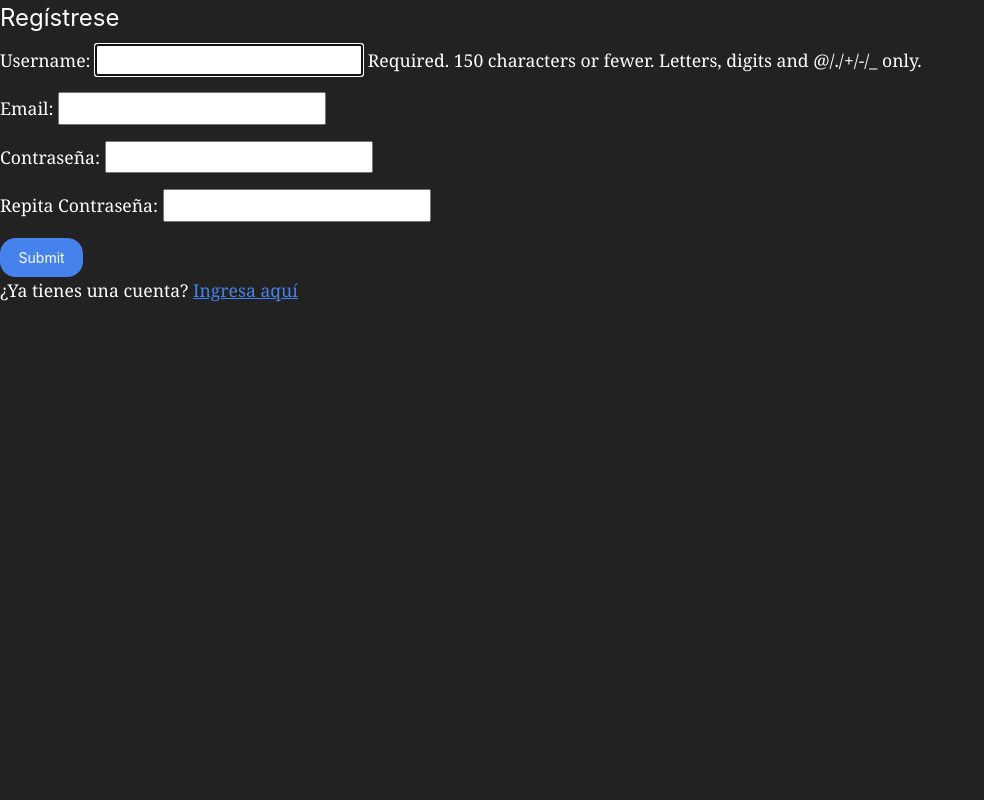
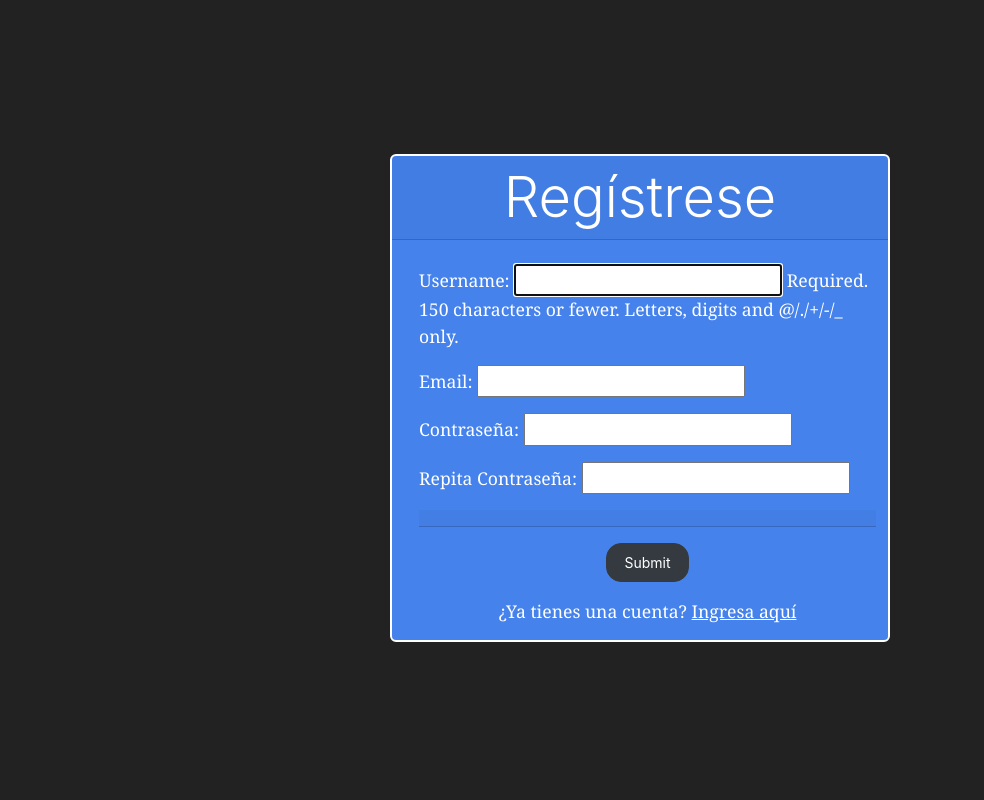
Before and after one commit to PabloViano/FutbolScoutNet, a Django app: page /registro/ in a window 1280 px wide. Shown: the whole page, without its empty margins (0-984 px from the left). Run offline with Django 4.2, Linux system fonts and the light colour scheme.

Commit message:
inicio sesion y registrarse editado

```diff
--- a/FutbolScoutNet/sitio/templates/registro.html
+++ b/FutbolScoutNet/sitio/templates/registro.html
@@ -3,15 +3,36 @@
 
 {% block content %}
 {% load static %}
+
 <fieldset>
-  <legend>Regístrese</legend>
-  <form method="post" class="register-form">
-      {% csrf_token %}
-      {{ form_registro.as_p }}
-      <button type="submit" class="btn btn-primary">Submit</button>
-      <div class="login-link">
-        <p>¿Ya tienes una cuenta? <a href="/accounts/login/">Ingresa aquí</a></p>
-      </div>
-    </form>
+    <div class="d-flex justify-content-center align-items-center" style="height: 100vh;">
+        <div class="card text-white bg-primary mb-1" style="width: 500px; max-height: 700px; border: 2px solid white;">
+            <div class="card-header text-center display-4">Regístrese</div>
+            <div class="container mt-4">
+                <form method="post" class="register-form" style="margin-left: 15px;">
+                    {% csrf_token %}
+                    {{ form_registro.as_p }}
+                    <div class="card-header text-center display-4"></div>
+                    <div class="text-center mt-3">
+                        <button type="submit" class="btn btn-dark" id="submitButton">Submit</button>
+                        <div class="login-link mt-3">
+                            <p>¿Ya tienes una cuenta? <a href="/accounts/login/" style="color: white;">Ingresa aquí</a></p>
+                        </div>
+                    </div>
+                </form>
+            </div>
+
+            <div class="alert alert-dismissible alert-success mt-3" id="successAlert" style="display: none;">
+                <button type="button" class="btn-close" data-bs-dismiss="alert"></button>
+                <strong>¡Éxito!</strong> Verifica tu mail en la bandeja de entrada y comienza tu carrera!
+            </div>
+
+        </div>
+    </div>
 </fieldset>
+
+<script>
+    document.querySelector('button#submitButton').addEventListener('click', function() {document.getElementById('successAlert').style.display = 'block';});
+</script>
+
 {% endblock %}
```
Also changed, not shown: FutbolScoutNet/templates/registration/login.html (+18 -12 lines), FutbolScoutNet/db.sqlite3.
